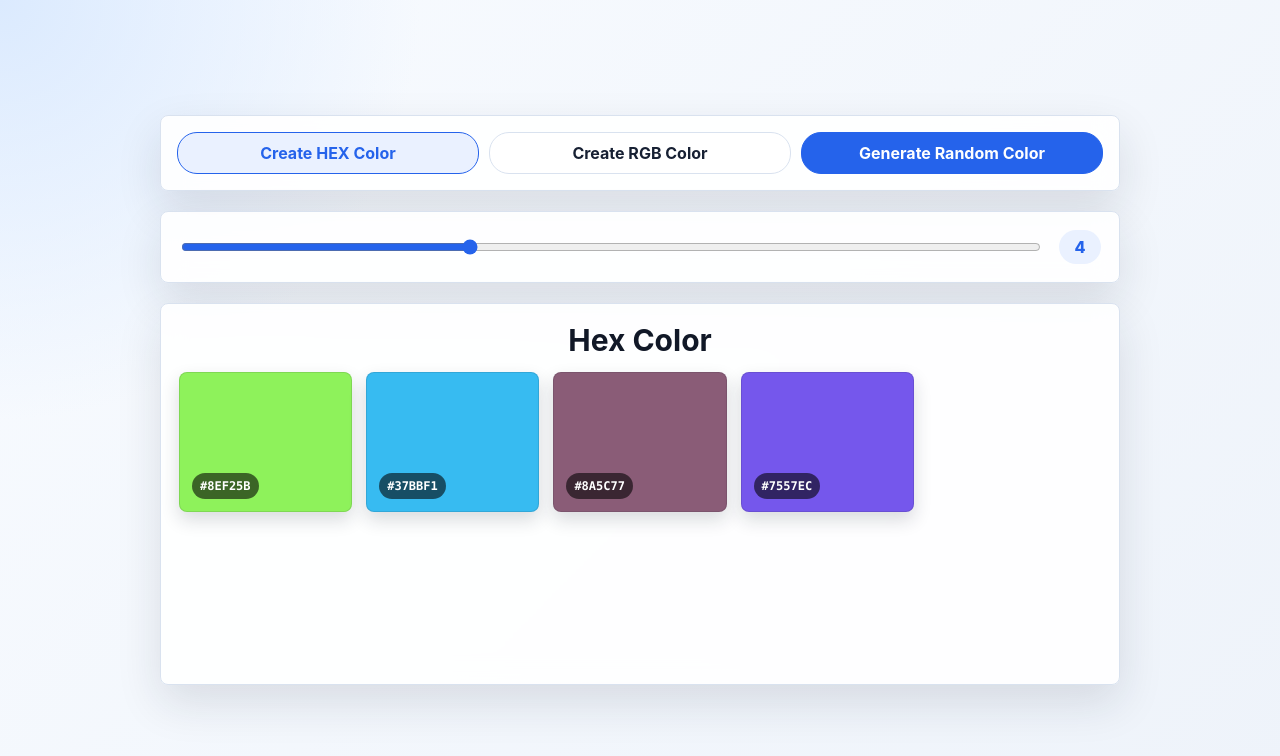
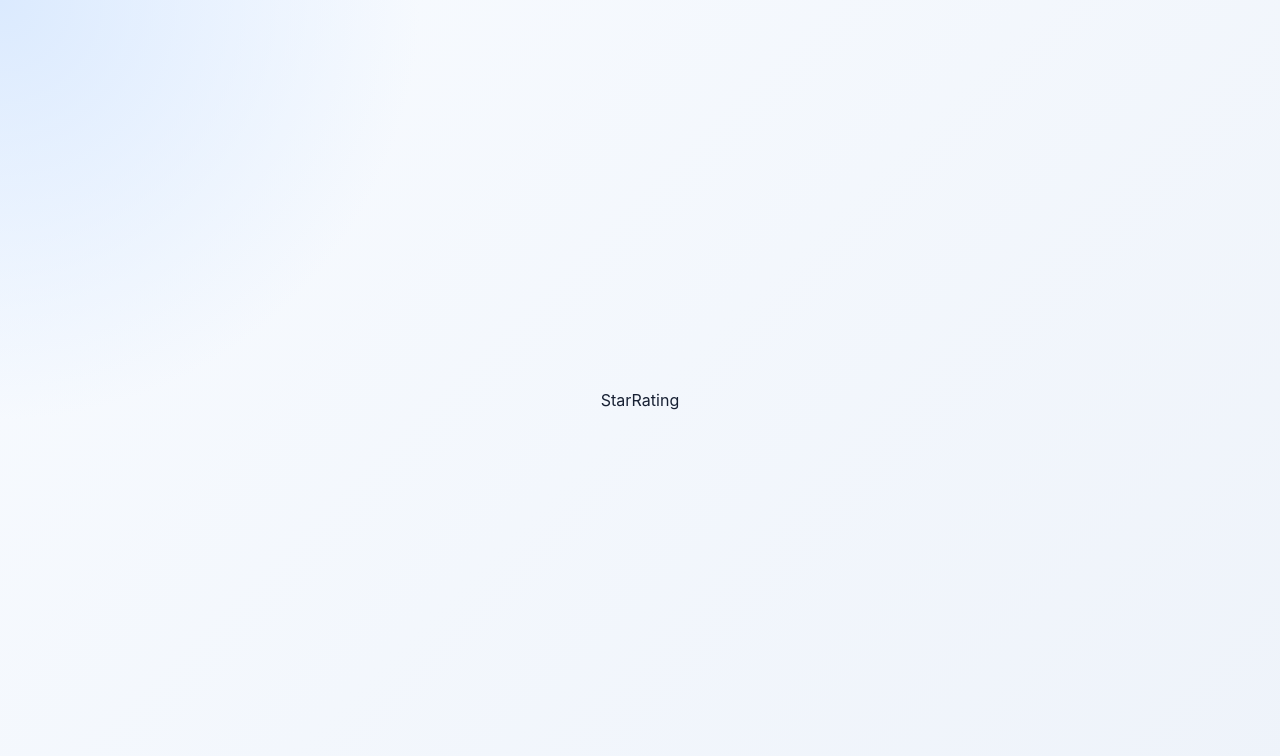
Before and after one commit to TanKaiYi0220/React-Practice-25-Projects, a React (Vite) app: page / in a window 1280 px wide. Shown: the top 756 px of the page. Built offline with nearby package versions, Linux system fonts and the light colour scheme.

Commit message:
feat: create a StarRating component

```diff
--- a/src/App.jsx
+++ b/src/App.jsx
@@ -1,12 +1,14 @@
 import React from 'react'
 import Accordion from './components/accordion/Accordion'
 import RandomColor from './components/random_color/RandomColor'
+import StarRating from './components/star_rating/StarRating'
 
 const App = () => {
   return (
     <>
       {/* <Accordion /> */}
-      <RandomColor />
+      {/* <RandomColor /> */}
+      <StarRating />
     </>
   )
 }
--- /dev/null
+++ b/src/components/star_rating/StarRating.jsx
@@ -0,0 +1,10 @@
+import React from 'react'
+import "./style.css"
+
+const StarRating = () => {
+  return (
+    <div className="starContainer">StarRating</div>
+  )
+}
+
+export default StarRating
--- /dev/null
+++ b/src/components/star_rating/style.css
@@ -0,0 +1,23 @@
+.starContainer {
+  --accent: #2563eb;
+  --accent-dark: #1d4ed8;
+  --accent-soft: #eaf1ff;
+  --text: #172033;
+  --heading: #111827;
+  --border: #d9e2ef;
+  --surface: rgba(255, 255, 255, 0.9);
+  --shadow: rgba(23, 32, 51, 0.12);
+
+  min-height: 100vh;
+  width: 100%;
+  display: flex;
+  flex-direction: column;
+  align-items: center;
+  justify-content: center;
+  gap: 20px;
+  padding: 40px 20px;
+  color: var(--text);
+  background:
+    radial-gradient(circle at top left, #dbeafe 0, transparent 420px),
+    linear-gradient(135deg, #f8fbff 0%, #eef3fa 100%);
+}
```
Also changed, not shown: 1 other file (tests, documents, lock files or other folders).
